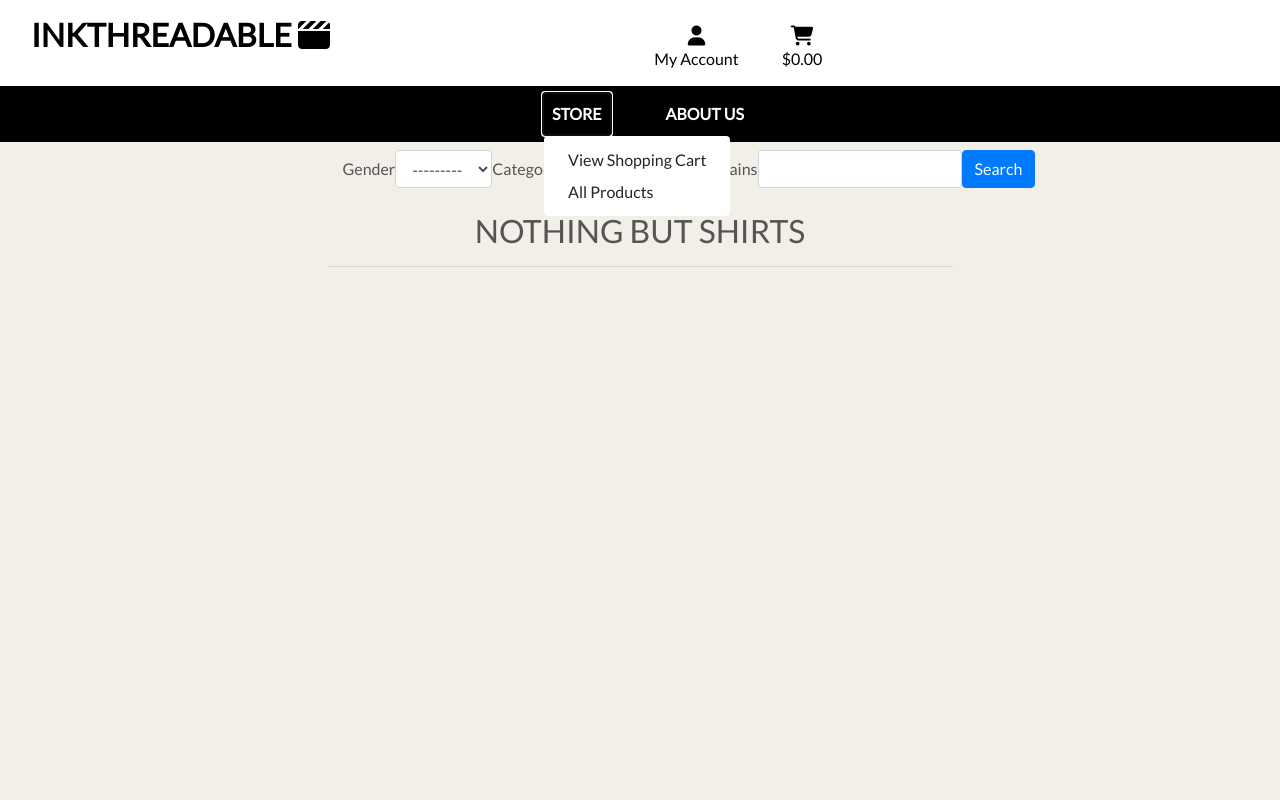
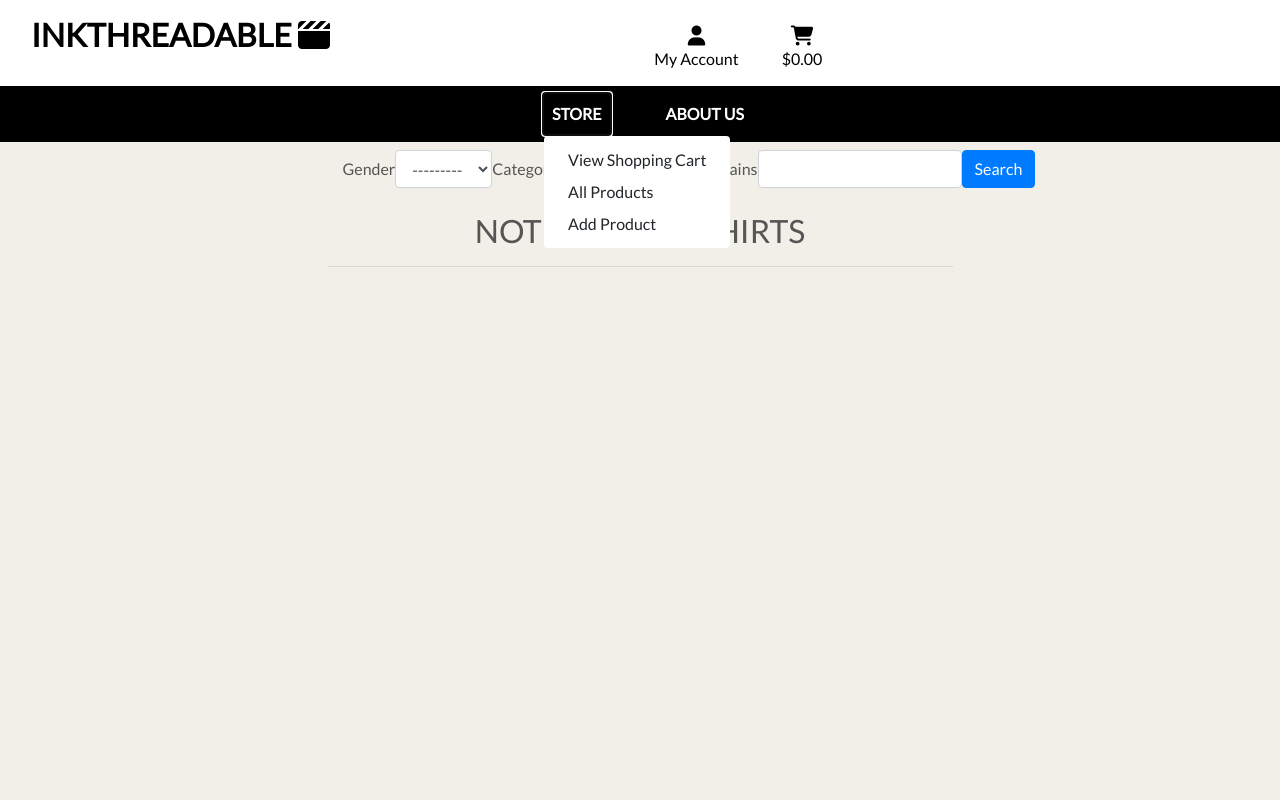
Before and after one commit to Pegrume88/inkthreadable, a Django app: page /products/ in a window 1280 px wide, after a click on "STORE". Run offline with Django 3.2, Linux system fonts and the light colour scheme; data that the repository does not hold is empty; some libraries are stand-ins or nearby versions.

Commit message:
product admin - edit product added

```diff
--- a/products/forms.py
+++ b/products/forms.py
@@ -1,5 +1,4 @@
 from django import forms
-from .widgets import CustomClearableFileInput
 from .models import Product, Category
 
 
@@ -9,9 +8,6 @@ class ProductForm(forms.ModelForm):
         model = Product
         fields = '__all__'
 
-    image = forms.ImageField(
-        label='Image', required=False, widget=CustomClearableFileInput)
-
     def __init__(self, *args, **kwargs):
         super().__init__(*args, **kwargs)
         categories = Category.objects.all()
@@ -19,4 +15,4 @@ class ProductForm(forms.ModelForm):
 
         self.fields['category'].choices = friendly_names
         for field_name, field in self.fields.items():
-            field.widget.attrs['class'] = 'border-red'
+            field.widget.attrs['class'] = 'border-black rounded-0'
--- a/products/templates/products/products.html
+++ b/products/templates/products/products.html
@@ -71,6 +71,12 @@
                                             {% else %}
                                                 <small class="text-muted">Not Rated</small>
                                             {% endif %}
+                                            {% if request.user.is_superuser %}
+                                                <small class="ml-3">
+                                                    <a href="{% url 'edit_product' product.id %}">Edit</a> |
+                                                    <a class="text-danger" href="{% url 'delete_product' product.id %}">Delete</a>
+                                                </small>
+                                            {% endif %}
                                         </div>
                                     </div>
                                 </div>
--- a/products/urls.py
+++ b/products/urls.py
@@ -7,4 +7,5 @@ urlpatterns = [
     path('category/<category_id>', views.category_products, name='category_products'),
     path('add/', views.add_product, name='add_product'),
     path('edit/<int:product_id>/', views.edit_product, name='edit_product'),
+    path('delete/<int:product_id>/', views.delete_product, name='delete_product'),
     ]
--- a/products/views.py
+++ b/products/views.py
@@ -87,9 +87,10 @@ def add_product(request):
     if request.method == 'POST':
         form = ProductForm(request.POST, request.FILES)
         if form.is_valid():
+            product = form.save()
             form.save()
             messages.success(request, 'Successfully added product!')
-            return redirect(reverse('add_product'))
+            return redirect(reverse('product_detail', args=[product.id]))
         else:
             messages.error(request, 'Failed to add product. Please ensure the form is valid.')
     else:
@@ -124,3 +125,10 @@ def edit_product(request, product_id):
     }
 
     return render(request, template, context)
+
+def delete_product(request, product_id):
+    """ Delete a product from the store """
+    product = get_object_or_404(Product, pk=product_id)
+    product.delete()
+    messages.success(request, 'Product deleted!')
+    return redirect(reverse('products'))
--- a/templates/base.html
+++ b/templates/base.html
@@ -63,7 +63,7 @@
                         <div class="dropdown-menu border-0" aria-labelledby="user-options">
                             {% if request.user.is_authenticated %}
                                 {% if request.user.is_superuser %}
-                                    <a href="{% url 'add_product' %}" class="dropdown-item">Product Management</a>
+                                    <a href="{% url 'add_product' %}" class="dropdown-item">Add Product</a>
                                 {% endif %}
                                 <a href="{% url 'profile' %}" class="dropdown-item">My Profile</a>
                                 <a href="{% url 'account_logout' %}" class="dropdown-item">Logout</a>
--- a/templates/includes/main-nav.html
+++ b/templates/includes/main-nav.html
@@ -7,6 +7,8 @@
             <div class="dropdown-menu border-0" aria-labelledby="all-products-link">
                 <a href="{% url 'view_cart' %}" class="dropdown-item">View Shopping Cart</a>
                 <a href="{% url 'products' %}" class="dropdown-item">All Products</a>
+                <a href="{% url 'add_product' %}" class="dropdown-item">Add Product</a>
+
             </div>
         </li>
 
```
Also changed, not shown: products/templates/products/product_detail.html (+6 -1 lines).
